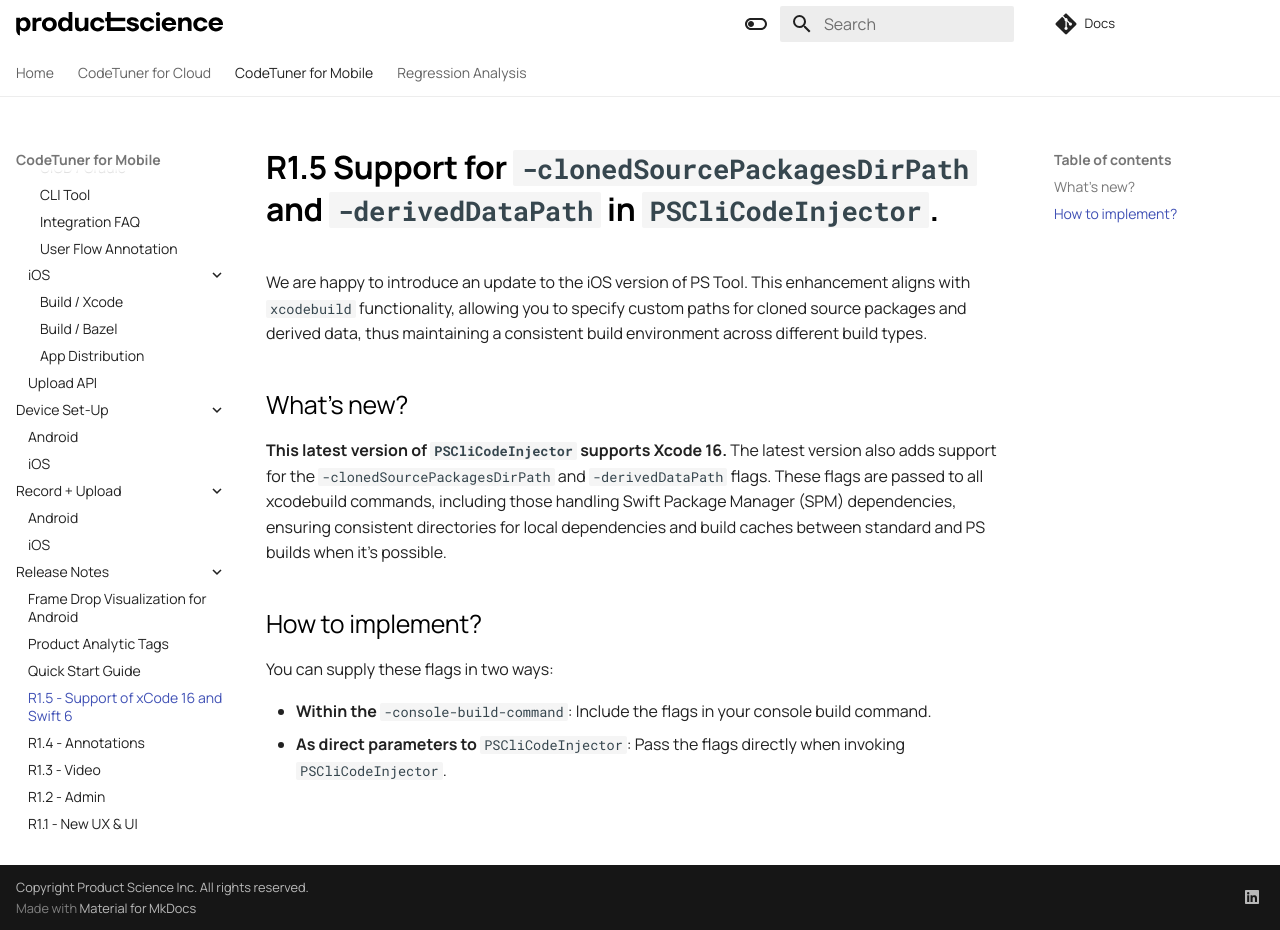
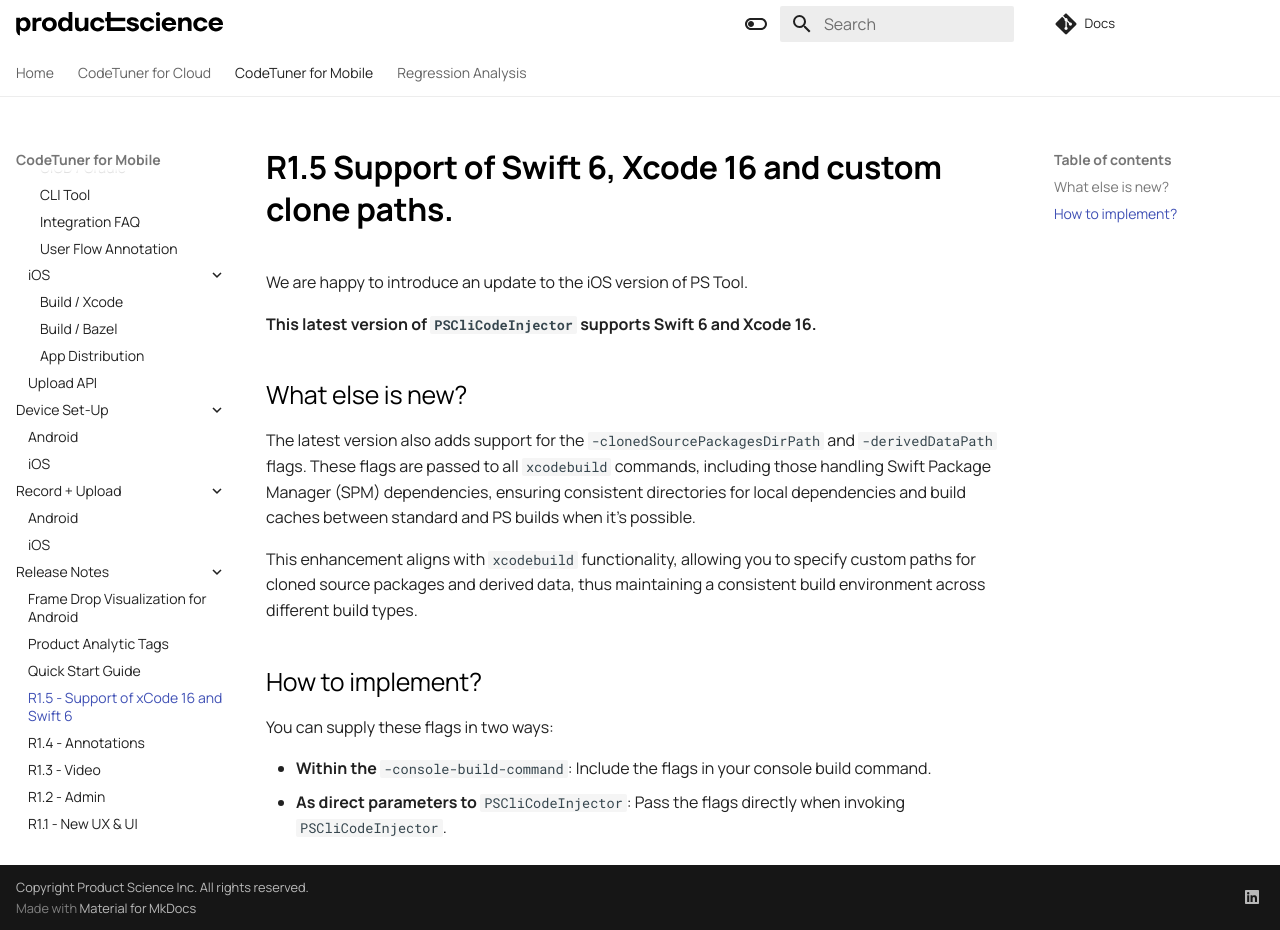
Before and after one commit to product-science/docs, an MkDocs documentation site: the page built from docs/mobile/release-notes/R1-5-Support-for-clonedSourcePackagesDirPath-and-derivedDataPath-in-PSCliCodeInjector.md, in a window 1280 px wide and 930 px high. Built offline with MkDocs 1.6.1 and Material for MkDocs 9.7.7, drawn with Linux system fonts in a browser that asks for light colours.

Commit message:
Update R1-5-Support-for-clonedSourcePackagesDirPath-and-derivedDataPath-in-PSCliCodeInjector.md

```diff
--- a/docs/mobile/release-notes/R1-5-Support-for-clonedSourcePackagesDirPath-and-derivedDataPath-in-PSCliCodeInjector.md
+++ b/docs/mobile/release-notes/R1-5-Support-for-clonedSourcePackagesDirPath-and-derivedDataPath-in-PSCliCodeInjector.md
@@ -1,10 +1,14 @@
-# R1.5 Support for `-clonedSourcePackagesDirPath` and `-derivedDataPath` in `PSCliCodeInjector`.
+# R1.5 Support of Swift 6, Xcode 16 and custom clone paths.
 
-We are happy to introduce an update to the iOS version of PS Tool. This enhancement aligns with `xcodebuild` functionality, allowing you to specify custom paths for cloned source packages and derived data, thus maintaining a consistent build environment across different build types.
+We are happy to introduce an update to the iOS version of PS Tool.
 
-## What’s new?
+**This latest version of `PSCliCodeInjector` supports Swift 6 and Xcode 16.**
 
-**This latest version of `PSCliCodeInjector` supports Xcode 16.** The latest version also adds support for the `-clonedSourcePackagesDirPath` and `-derivedDataPath` flags. These flags are passed to all xcodebuild commands, including those handling Swift Package Manager (SPM) dependencies, ensuring consistent directories for local dependencies and build caches between standard and PS builds when it's possible.
+## What else is new?
+
+ The latest version also adds support for the `-clonedSourcePackagesDirPath` and `-derivedDataPath` flags. These flags are passed to all `xcodebuild` commands, including those handling Swift Package Manager (SPM) dependencies, ensuring consistent directories for local dependencies and build caches between standard and PS builds when it's possible.
+
+ This enhancement aligns with `xcodebuild` functionality, allowing you to specify custom paths for cloned source packages and derived data, thus maintaining a consistent build environment across different build types.
 
 ## How to implement?
 
```
